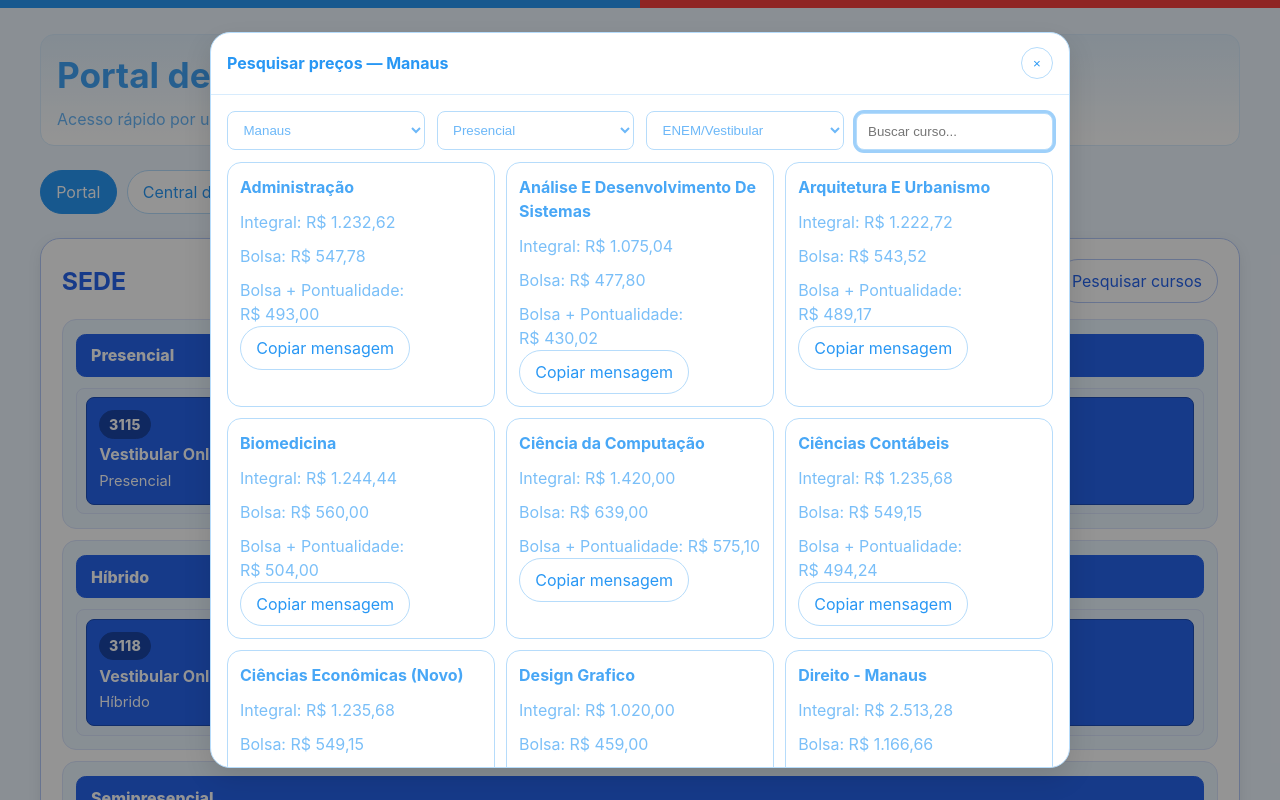
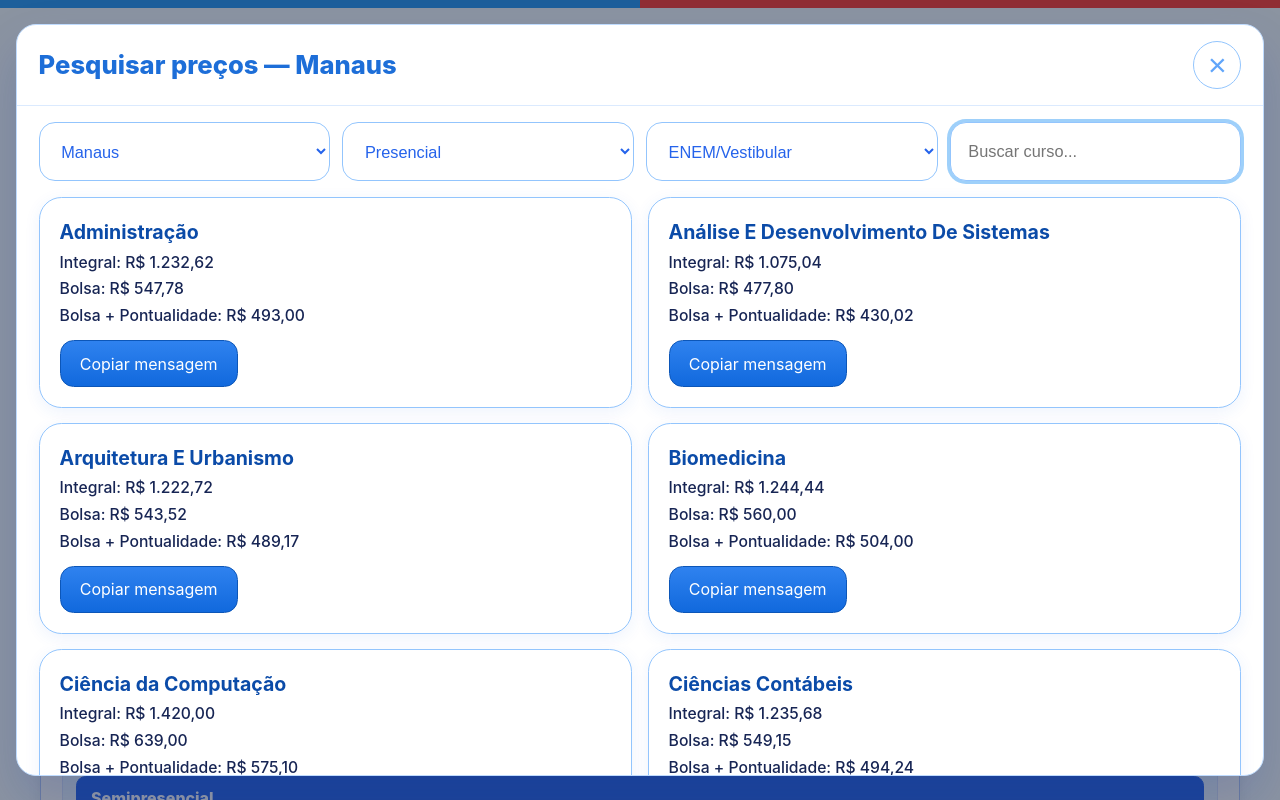
Before and after one commit to KauanSntz/portal-inscricoes, a plain HTML site: page index.html in a window 1280 px wide. Both pictures are taken after a click on the button "Pesquisar preços". Drawn offline with Linux system fonts and the light colour scheme.

Commit message:
Improve prices modal visual contrast and readability

```diff
--- a/assets/css/styles.css
+++ b/assets/css/styles.css
@@ -739,3 +739,106 @@ select {
 .unit .mod-title.subtitulo-modalidade {
   color: #ffffff;
 }
+
+/* Prices modal visual refinement */
+.prices-overlay {
+  background: rgba(15, 23, 42, 0.44);
+}
+
+.prices-modal {
+  width: min(1460px, 98vw);
+  max-height: min(94dvh, 94vh);
+  border: 1px solid #bfdbfe;
+  box-shadow: 0 24px 50px rgba(30, 64, 175, 0.2);
+}
+
+.prices-head {
+  border-bottom: 1px solid #dbeafe;
+  padding: 1rem 1.35rem;
+}
+
+.prices-title {
+  color: #1d6ed8;
+  font-size: clamp(1.45rem, 2vw, 2.05rem);
+  font-weight: 800;
+}
+
+.prices-close {
+  width: 3rem;
+  height: 3rem;
+  font-size: 2rem;
+  line-height: 1;
+  border-color: #93c5fd;
+  color: #60a5fa;
+}
+
+.prices-body {
+  gap: 1rem;
+  padding: 1rem 1.35rem 1.35rem;
+}
+
+.prices-filters-grid {
+  grid-template-columns: repeat(4, minmax(180px, 1fr));
+}
+
+.prices-field {
+  border-color: #93c5fd;
+  color: #2563eb;
+  border-radius: 1rem;
+  font-size: 1.02rem;
+  min-height: 3.7rem;
+  padding-inline: 1.1rem;
+}
+
+.prices-grid {
+  grid-template-columns: repeat(auto-fit, minmax(400px, 1fr));
+  gap: 0.95rem;
+}
+
+.prices-card {
+  border-color: #93c5fd;
+  border-radius: 1.4rem;
+  padding: 1.25rem;
+  box-shadow: 0 4px 16px rgba(37, 99, 235, 0.08);
+}
+
+.prices-course {
+  color: #0b4ba8;
+  font-size: 1.22rem;
+  margin-bottom: 0.2rem;
+}
+
+.prices-meta {
+  margin-top: 0.2rem;
+  color: #172554;
+  font-size: 0.98rem;
+  font-weight: 500;
+}
+
+.prices-copy-btn {
+  margin-top: 0.8rem;
+  min-height: 2.9rem;
+  padding-inline: 1.2rem;
+  border-radius: 0.85rem;
+  background: linear-gradient(180deg, #2f82ef, #1169dd);
+  border: 1px solid #0c56b8;
+  color: #ffffff;
+}
+
+.prices-copy-btn:hover {
+  background: linear-gradient(180deg, #226fdd, #0f59bd);
+}
+
+.prices-empty {
+  border: 1px dashed #93c5fd;
+  border-radius: 1rem;
+  background: #eff6ff;
+  color: #1e40af;
+}
+
+@media (max-width: 920px) {
+  .prices-filters-grid,
+  .prices-grid {
+    grid-template-columns: 1fr;
+  }
+}
--- a/assets/js/app.js
+++ b/assets/js/app.js
@@ -993,13 +993,13 @@ const globalModal = (() => {
 
       emptyEl.hidden = true;
       for (const record of state.recordsView) {
-        const card = el("article", { class: "result-card" });
-        card.appendChild(el("div", { class: "result-course", text: record.courseName }));
-        card.appendChild(el("div", { class: "meta", text: `Integral: ${formatCents(record.integralCents)}` }));
-        card.appendChild(el("div", { class: "meta", text: `Bolsa: ${formatCents(record.bolsaCents)}` }));
-        card.appendChild(el("div", { class: "meta", text: `Bolsa + Pontualidade: ${formatCents(record?.bolsaPontualidadeCents?.p10)}` }));
+        const card = el("article", { class: "result-card prices-card" });
+        card.appendChild(el("div", { class: "result-course prices-course", text: record.courseName }));
+        card.appendChild(el("div", { class: "meta prices-meta", text: `Integral: ${formatCents(record.integralCents)}` }));
+        card.appendChild(el("div", { class: "meta prices-meta", text: `Bolsa: ${formatCents(record.bolsaCents)}` }));
+        card.appendChild(el("div", { class: "meta prices-meta", text: `Bolsa + Pontualidade: ${formatCents(record?.bolsaPontualidadeCents?.p10)}` }));
 
-        const copyBtn = el("button", { class: "btn-unit", type: "button", text: "Copiar mensagem" });
+        const copyBtn = el("button", { class: "btn-unit prices-copy-btn", type: "button", text: "Copiar mensagem" });
         copyBtn.addEventListener("click", async () => {
           const ok = await copyText(buildCopyMessage(record));
           copyBtn.textContent = ok ? "Copiado!" : "Falha ao copiar";
@@ -1024,36 +1024,36 @@ const globalModal = (() => {
     const ensure = () => {
       if (overlay) return;
 
-      overlay = el("div", { class: "modal-overlay", "data-modal": "prices", "aria-hidden": "true" });
-      const modal = el("div", { class: "modal", role: "dialog", "aria-modal": "true", "aria-label": "Pesquisar preços" });
-      const head = el("div", { class: "modal-head" });
-      titleEl = el("div", { class: "modal-title", text: "Pesquisar preços" });
-      const closeBtn = el("button", { class: "modal-close", type: "button", "aria-label": "Fechar", text: "×" });
+      overlay = el("div", { class: "modal-overlay prices-overlay", "data-modal": "prices", "aria-hidden": "true" });
+      const modal = el("div", { class: "modal prices-modal", role: "dialog", "aria-modal": "true", "aria-label": "Pesquisar preços" });
+      const head = el("div", { class: "modal-head prices-head" });
+      titleEl = el("div", { class: "modal-title prices-title", text: "Pesquisar preços" });
+      const closeBtn = el("button", { class: "modal-close prices-close", type: "button", "aria-label": "Fechar", text: "×" });
       closeBtn.addEventListener("click", () => close());
       head.appendChild(titleEl);
       head.appendChild(closeBtn);
 
-      const body = el("div", { class: "modal-body" });
-      const controls = el("div", { class: "links-controls-grid" });
+      const body = el("div", { class: "modal-body prices-body" });
+      const controls = el("div", { class: "links-controls-grid prices-filters-grid" });
 
-      unitSelectEl = el("select", { "aria-label": "Unidade" });
+      unitSelectEl = el("select", { class: "prices-field", "aria-label": "Unidade" });
       for (const opt of PRICE_UNIT_OPTIONS) unitSelectEl.appendChild(el("option", { value: opt.key, text: opt.label }));
 
-      modalitySelectEl = el("select", { "aria-label": "Modalidade" });
+      modalitySelectEl = el("select", { class: "prices-field", "aria-label": "Modalidade" });
       for (const opt of PRICE_MODALITY_OPTIONS) modalitySelectEl.appendChild(el("option", { value: opt.key, text: opt.label }));
 
-      planSelectEl = el("select", { "aria-label": "Plano" });
+      planSelectEl = el("select", { class: "prices-field", "aria-label": "Plano" });
       for (const opt of PRICE_PLAN_OPTIONS) planSelectEl.appendChild(el("option", { value: opt.key, text: opt.label }));
 
-      inputEl = el("input", { class: "search-input", type: "search", placeholder: "Buscar curso...", "aria-label": "Buscar curso" });
+      inputEl = el("input", { class: "search-input prices-field", type: "search", placeholder: "Buscar curso...", "aria-label": "Buscar curso" });
 
       controls.appendChild(unitSelectEl);
       controls.appendChild(modalitySelectEl);
       controls.appendChild(planSelectEl);
       controls.appendChild(inputEl);
 
-      listEl = el("div", { class: "course-grid" });
-      emptyEl = el("div", { class: "empty", text: "Carregando..." });
+      listEl = el("div", { class: "course-grid prices-grid" });
+      emptyEl = el("div", { class: "empty prices-empty", text: "Carregando..." });
 
       body.appendChild(controls);
       body.appendChild(emptyEl);
```
